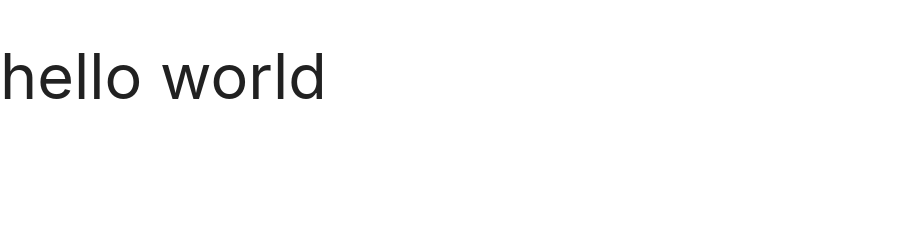
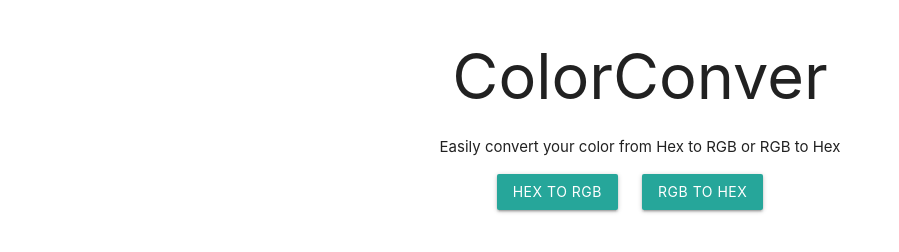
Before and after one commit to jbkuczma/ColorConvert, a website: page index.html in a window 1280 px wide. Shown: the whole page, without its empty margins (0-899 px from the left). Drawn offline with nearby package versions, Linux system fonts and the light colour scheme.

Commit message:
getting ideas down

```diff
--- a/index.html
+++ b/index.html
@@ -8,7 +8,16 @@
     <title> ColorConvert </title>
   </head>
   <body>
-      <h1> hello world </h1>
+      <div class="head">
+          <h1> ColorConver</h1>
+          <p>
+              Easily convert your color from Hex to RGB or RGB to Hex
+          </p>
+      </div>
+      <div class="button_selector">
+          <a class="waves-effect waves-light btn">Hex to RGB</a>
+          <a class="waves-effect waves-light btn">RGB to Hex</a>
+      </div>
       <script type="text/javascript" src="https://code.jquery.com/jquery-2.1.1.min.js"></script>
       <script src="https://cdnjs.cloudflare.com/ajax/libs/materialize/0.97.6/js/materialize.min.js"></script>
   </body>
--- a/main.css
+++ b/main.css
@@ -0,0 +1,9 @@
+.head {
+    text-align: center;
+}
+.button_selector {
+    text-align: center;
+}
+.button_selector a {
+    margin-right: 20px;
+}
```
